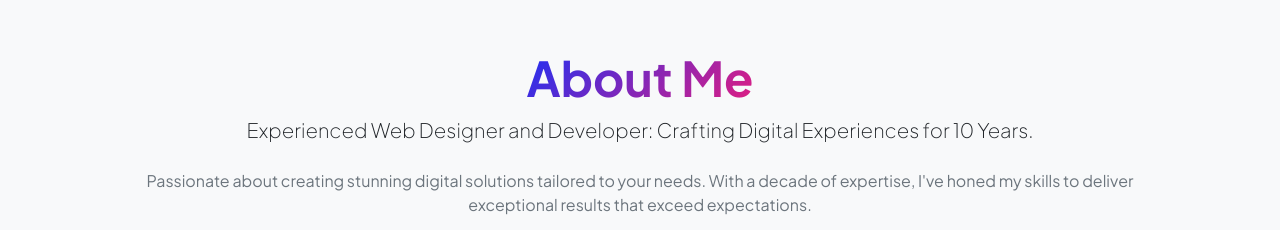
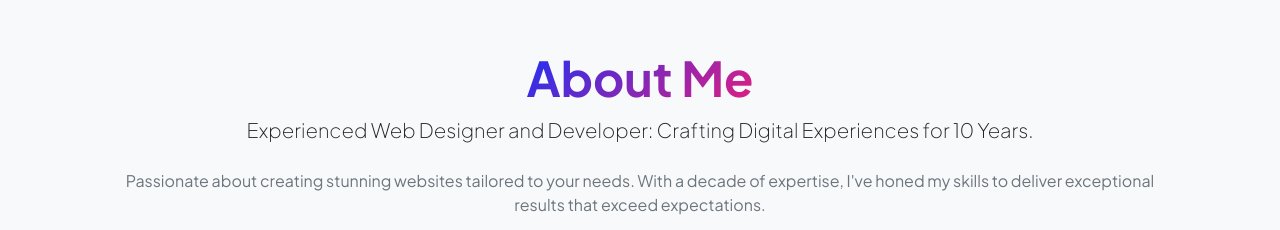
Before and after one commit to DevJr3236/codercosmos, a plain HTML site: page index.html in a window 1280 px wide. Shown: the part 1112-1342 px from the top of the page. Drawn offline with nearby package versions, Linux system fonts and the light colour scheme.

Commit message:
Update index.html

```diff
--- a/index.html
+++ b/index.html
@@ -184,7 +184,7 @@
                                 <h2 class="display-5 fw-bolder"><span class="text-gradient d-inline">About Me</span></h2>
                                 <p class="lead fw-light mb-4">Experienced Web Designer and Developer: Crafting Digital Experiences for 10 Years.</p>
                                 <p class="text-muted">
-                                Passionate about creating stunning digital solutions tailored to your needs. With a decade of expertise, I've honed my skills to deliver exceptional results that exceed expectations.
+                                Passionate about creating stunning websites tailored to your needs. With a decade of expertise, I've honed my skills to deliver exceptional results that exceed expectations.
                                 </p>
                                 <div class="d-flex justify-content-center fs-2 gap-4">
                                     <a class="text-gradient" href="#!"><i class="bi bi-twitter"></i></a>
```
